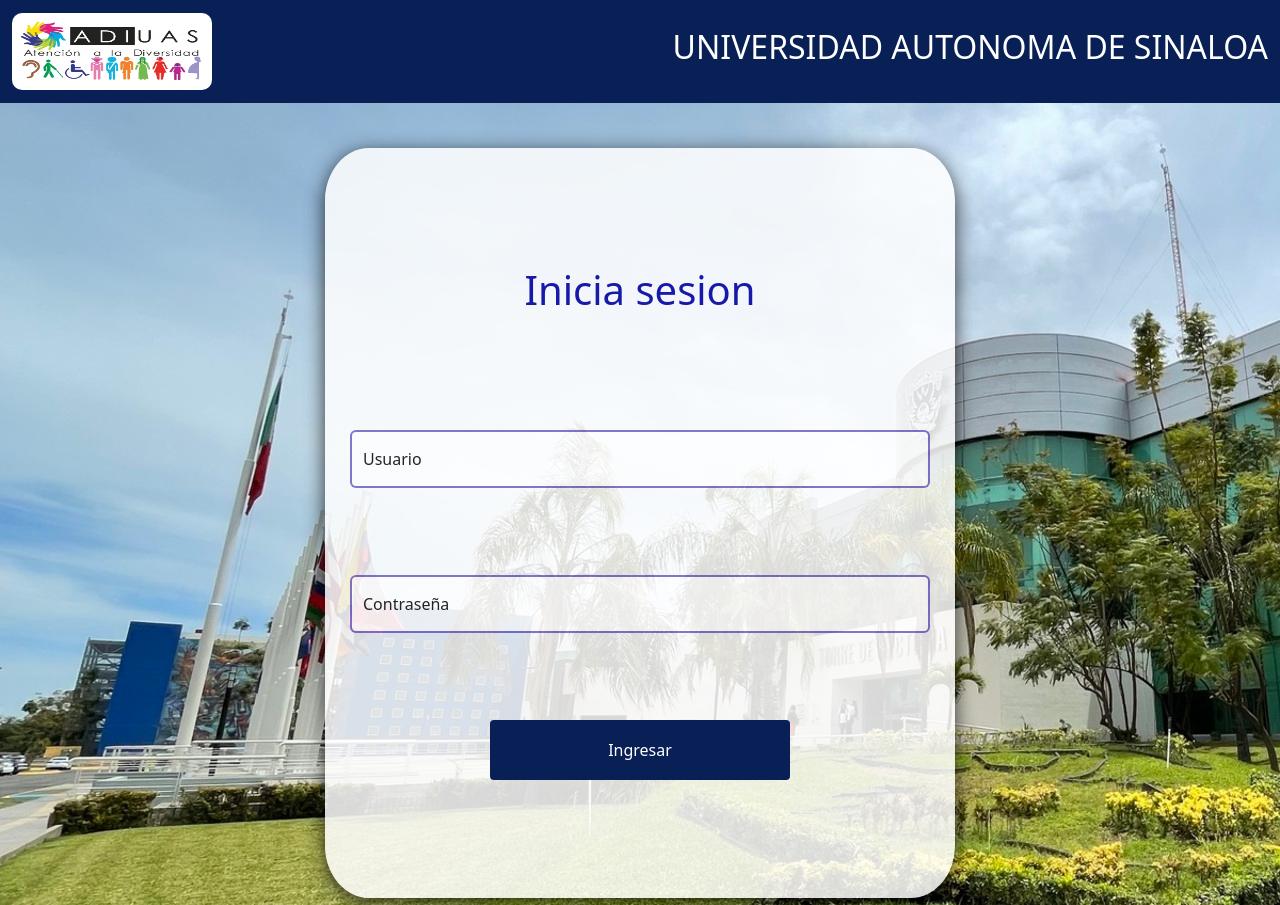
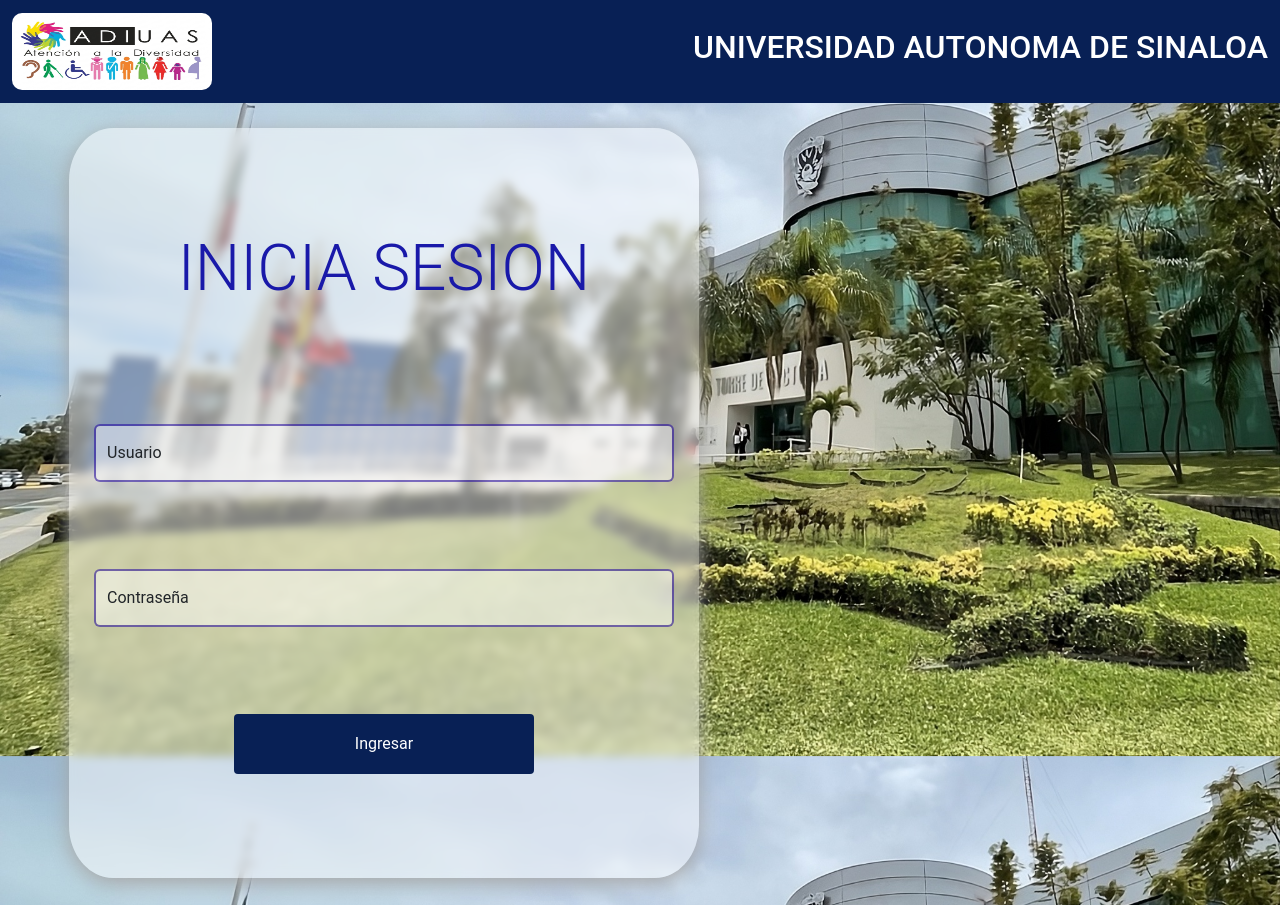
Before and after one commit to CarlosYZR/ADIUAS, a PHP site: page /Views/login.php in a window 1280 px wide. Run offline with PHP 8.4, Linux system fonts and the light colour scheme.

Commit message:
ultimo add

```diff
--- a/Assets/css/login.css
+++ b/Assets/css/login.css
@@ -1,5 +1,10 @@
+*{
+    font-family: roboto, sans-serif;
+}
+
 body{
-    background-image: url("../img/Rectoría_UAS.jpg");
+    background-image: url("../img/Rectoría_UAS1.jpg");
+    background-size: cover;
 }
 
 nav{
@@ -59,8 +64,8 @@ h3:hover{
 
 .form-container{
     position: fixed;
-    top: calc(50% + 70px);
-    left: 50%;
+    top: calc(50% + 50px);
+    left: 30%;
     transform: translate(-50%, -50%);
     width: auto;
     max-width: 95vw;
@@ -69,7 +74,7 @@ h3:hover{
     resize: none;
     overflow: hidden;
     z-index: 999;
-    background-color: rgba(255, 255, 255, 0.849);
+    background-color: rgba(255, 255, 255, 0.49);
     border-radius: 7%;
     display: flex;
     flex-direction: column;
@@ -77,7 +82,8 @@ h3:hover{
     align-items: center;
     padding: 25px;
     gap: 15px;
-    box-shadow: 0 5px 20px rgba(0, 0, 0, 0.783);
+    box-shadow: 0 5px 20px rgba(165, 165, 165, 0.994);
+    backdrop-filter: blur(5px);
 }
 
 .form-control{
--- a/Views/login.php
+++ b/Views/login.php
@@ -43,7 +43,7 @@
 
         <form action="../Controllers/ValidacionLogin.php" method="post">
 
-            <h1>Inicia sesion</h1>
+            <h1 class="display-3">INICIA SESION</h1>
 
             <div class="form-floating mb-3">
 
```
Also changed, not shown: Assets/css/index.css (+6 -2 lines), Assets/img/Rectoría_UAS1.jpg (added).
